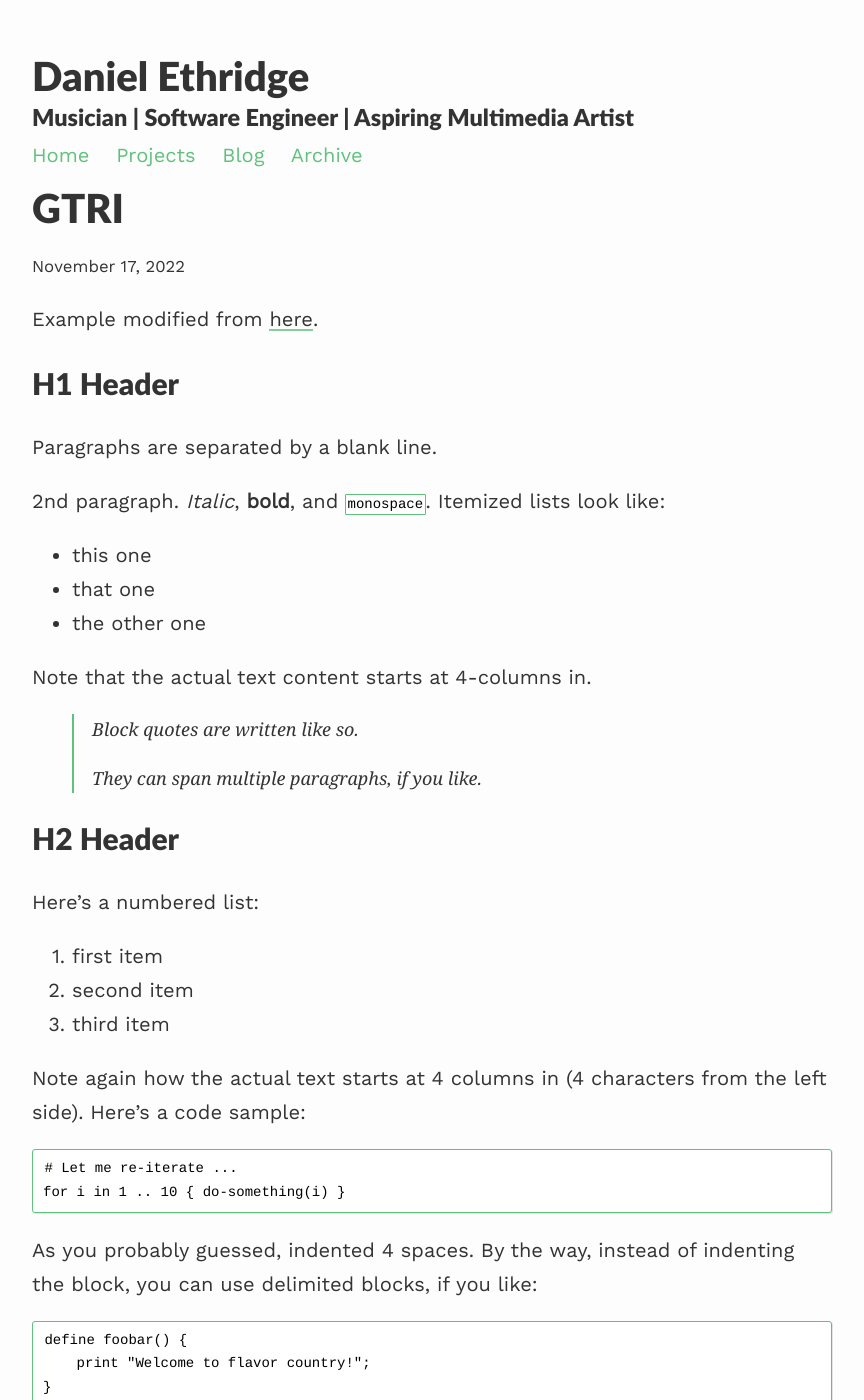
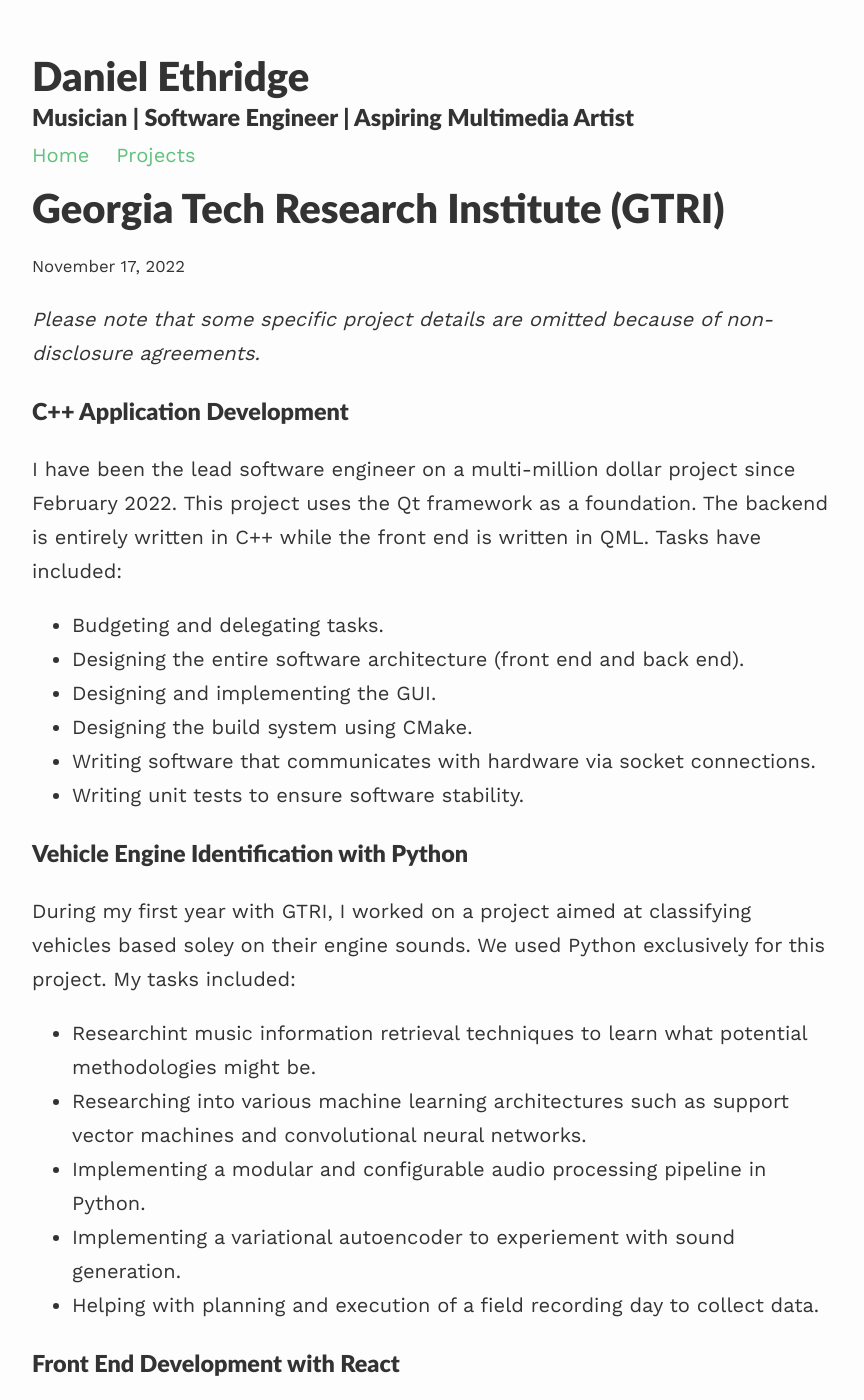
Before and after one commit to daniel-ethridge/daniel-ethridge.github.io, a Jekyll site: the page built from _projects/gtri.md, in a window 1280 px wide and 1400 px high. Shown: the whole window, without its empty margins (208-1072 px from the left). Built offline with Jekyll 4.4.1, drawn with Linux system fonts in a browser that asks for light colours; nearby versions of some CDN libraries; formulas are drawn with MathJax 3; some of the changed text lies outside the part shown.

Commit message:
Put together the GTRI work page.

```diff
--- a/_includes/navigation.html
+++ b/_includes/navigation.html
@@ -1,6 +1,6 @@
 <div class="links scroll">
         <a href="{{site.baseurl}}/">Home</a>
         <a href="{{site.baseurl}}/projects/">Projects</a>
-        <a href="{{site.baseurl}}/blog/">Blog</a>
-        <a href="{{site.baseurl}}/archive/">Archive</a>
+        <!-- <a href="{{site.baseurl}}/blog/">Blog</a>
+        <a href="{{site.baseurl}}/archive/">Archive</a> -->
 </div>
--- a/_projects/gtri.md
+++ b/_projects/gtri.md
@@ -1,142 +1,41 @@
 ---
 layout: post
-title: GTRI
-description: Vehicle Engine Identification and Application Development
+title: Georgia Tech Research Institute (GTRI)
+description: C++, Python, and React
 ---
 
-Example modified from [here](http://www.unexpected-vortices.com/sw/rippledoc/quick-markdown-example.html){:target="_blank"}.
+*Please note that some specific project details are omitted because of non-disclosure agreements.*
 
-H1 Header
-============
+### C++ Application Development ###
 
-Paragraphs are separated by a blank line.
+I have been the lead software engineer on a multi-million dollar project since February 2022. This project uses the Qt
+framework as a foundation. The backend is entirely written in C++ while the front end is written in QML. Tasks have
+included:
 
-2nd paragraph. *Italic*, **bold**, and `monospace`. Itemized lists
-look like:
+* Budgeting and delegating tasks.
+* Designing the entire software architecture (front end and back end).
+* Designing and implementing the GUI.
+* Designing the build system using CMake.
+* Writing software that communicates with hardware via socket connections.
+* Writing unit tests to ensure software stability.
 
-  * this one
-  * that one
-  * the other one
+### Vehicle Engine Identification with Python ###
 
-Note that the actual text
-content starts at 4-columns in.
+During my first year with GTRI, I worked on a project aimed at classifying vehicles based soley on their engine sounds.
+We used Python exclusively for this project. My tasks included:
 
-> Block quotes are
-> written like so.
->
-> They can span multiple paragraphs,
-> if you like.
+* Researchint music information retrieval techniques to learn what potential methodologies might be.
+* Researching into various machine learning architectures such as support vector machines and convolutional neural
+networks.
+* Implementing a modular and configurable audio processing pipeline in Python.
+* Implementing a variational autoencoder to experiement with sound generation.
+* Helping with planning and execution of a field recording day to collect data.
 
+### Front End Development with React ###
 
-H2 Header
-------------
+My tasking for this project was to create a visualization of objects on a map using Javascript and React.js. Tasks
+included:
 
-Here's a numbered list:
-
- 1. first item
- 2. second item
- 3. third item
-
-Note again how the actual text starts at 4 columns in (4 characters
-from the left side). Here's a code sample:
-
-    # Let me re-iterate ...
-    for i in 1 .. 10 { do-something(i) }
-
-As you probably guessed, indented 4 spaces. By the way, instead of
-indenting the block, you can use delimited blocks, if you like:
-
-~~~
-define foobar() {
-    print "Welcome to flavor country!";
-}
-~~~
-
-(which makes copying & pasting easier). You can optionally mark the
-delimited block for Pandoc to syntax highlight it by specifying the languagae after the start of a block (e.g. `~~~python`) which would look like :
-
-~~~python
-import time
-# Quick, count to ten!
-for i in range(10):
-    # (but not *too* quick)
-    time.sleep(0.5)
-    print(i)
-~~~
-
-### An H3 header ###
-
-Now a nested list:
-
- 1. First, get these ingredients:
-
-      * carrots
-      * celery
-      * lentils
-
- 2. Boil some water.
-
- 3. Dump everything in the pot and follow
-    this algorithm:
-
-        find wooden spoon
-        uncover pot
-        stir
-        cover pot
-        balance wooden spoon precariously on pot handle
-        wait 10 minutes
-        goto first step (or shut off burner when done)
-
-    Do not bump wooden spoon or it will fall.
-
-Notice again how text always lines up on 4-space indents (including
-that last line which continues item 3 above).
-
-Here's a footnote [^1].
-
-[^1]: Some footnote text.
-
-Tables can look like this:
-
-| Header 1 | Header 2                   | Header 3 |
-|:--------:|:--------------------------:|:--------:|
-| data1a   | Data is longer than header | 1        |
-| d1b      | add a cell                 |          |
-| lorem    | ipsum                      | 3        |
-|          | empty outside cells        |          |
-| skip     |                            | 5        |
-| six      | Morbi purus                | 6        |
-
-
-A horizontal rule follows.
-
-***
-
-Here's a definition list:
-
-apples
-  : Good for making applesauce.
-
-oranges
-  : Citrus!
-
-tomatoes
-  : There's no "e" in tomatoe.
-
-Again, text is indented 4 spaces. (Put a blank line between each
-term and  its definition to spread things out more.)
-
-Here's a "line block" (note how whitespace is honored):
-
-| Line one
-|   Line too
-| Line tree
-
-and images can be specified like so:
-
-![example image](https://images.unsplash.com/photo-1488190211105-8b0e65b80b4e?w=300&h=300&fit=crop "An exemplary image")
-
-Inline math equation: $\omega = d\phi / dt$. Display
-math should get its own line like so:
-
-$$I = \int \rho R^{2} dV$$
+* Utilizing React.js to create a front end environment that could listen to and send messages to a python script.
+* Incorportate OpenLayers for its mapping capabilities.
+* Create custom React.js components that could be used wherever they were needed.
```
Also changed, not shown: _projects/anteronesia.md (line endings or trailing spaces).
